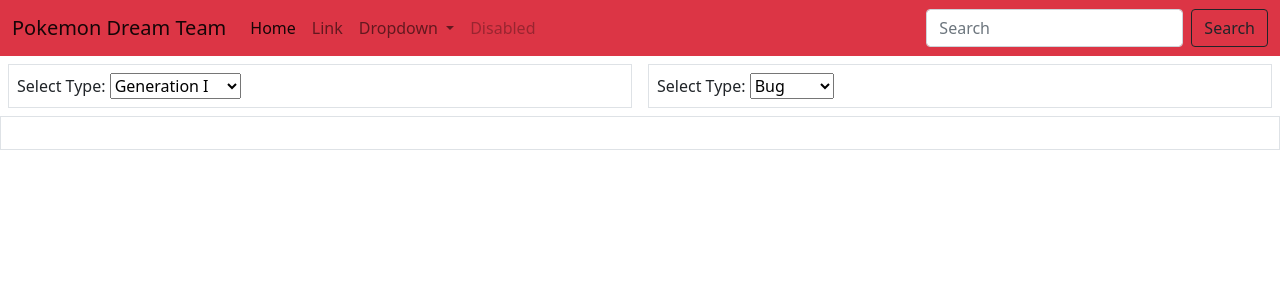
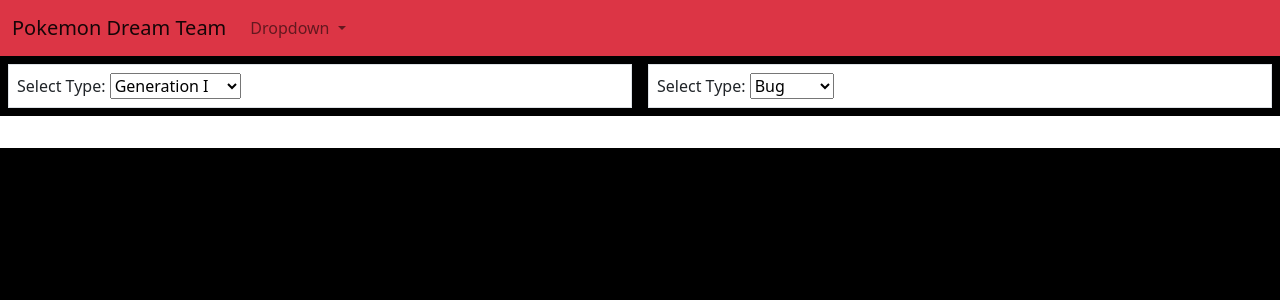
Before and after one commit to kelseyv4/Group-Project-2, a Flask app: page /api/intra_type_comparison in a window 1280 px wide. Shown: the top 300 px of the page. Run offline with Flask 2, Linux system fonts and the light colour scheme; data that the repository does not hold is empty; some libraries are stand-ins or nearby versions.

Commit message:
simplified navbar

```diff
--- a/static/css/style.css
+++ b/static/css/style.css
@@ -1,3 +1,3 @@
 body {
-    background-color: white;
+    background-color: black;
 }
--- a/static/js/main.js
+++ b/static/js/main.js
@@ -143,7 +143,7 @@
     layout = {
 
         xaxis: {
-            showgrid: false,
+            showgrid: true,
             showline: true,
             linecolor: 'rgb(102, 102, 102)',
             titlefont: {
--- a/templates/intra_type.html
+++ b/templates/intra_type.html
@@ -25,12 +25,12 @@
           </button>
           <div class="collapse navbar-collapse" id="navbarSupportedContent">
             <ul class="navbar-nav me-auto mb-2 mb-lg-0">
-              <li class="nav-item">
+              <!-- <li class="nav-item">
                 <a class="nav-link active" aria-current="page" href="#">Home</a>
               </li>
               <li class="nav-item">
                 <a class="nav-link" href="#">Link</a>
-              </li>
+              </li> -->
               <li class="nav-item dropdown">
                 <a class="nav-link dropdown-toggle" href="#" id="navbarDropdown" role="button" data-bs-toggle="dropdown" aria-expanded="false">
                   Dropdown
@@ -42,21 +42,21 @@
                   <li><a class="dropdown-item" href="#">Something else here</a></li>
                 </ul>
               </li>
-              <li class="nav-item">
+              <!-- <li class="nav-item">
                 <a class="nav-link disabled" href="#" tabindex="-1" aria-disabled="true">Disabled</a>
-              </li>
+              </li> -->
             </ul>
-            <form class="d-flex">
+            <!-- <form class="d-flex">
               <input class="form-control me-2" type="search" placeholder="Search" aria-label="Search">
               <button class="btn btn-outline-dark" type="submit">Search</button>
-            </form>
+            </form> -->
           </div>
         </div>
       </nav>
 
       <div class="container-fluid">
         <div class="row">
-          <div class="col float-start border m-2 p-2">
+          <div class="col bg-white float-start border m-2 p-2">
             <label for="type">Select Type:</label>
 
               <select name="type" id="gen_menu" onchange="updateChart(this.value)">
@@ -70,7 +70,7 @@
               </select>
           </div>
 
-          <div class="col float-end border m-2 p-2">
+          <div class="col bg-white float-end border m-2 p-2">
             <label for="type">Select Type:</label>
 
             <select name="type" id="type_menu" onchange="updateChart(this.value)">
@@ -97,7 +97,7 @@
         </div>
       </div>
 
-      <div class="container-fluid border">
+      <div class="container-fluid bg-white">
         <div class="row">
           <div class="col m-2 p-2">
             <div id="chart"></div>
```
